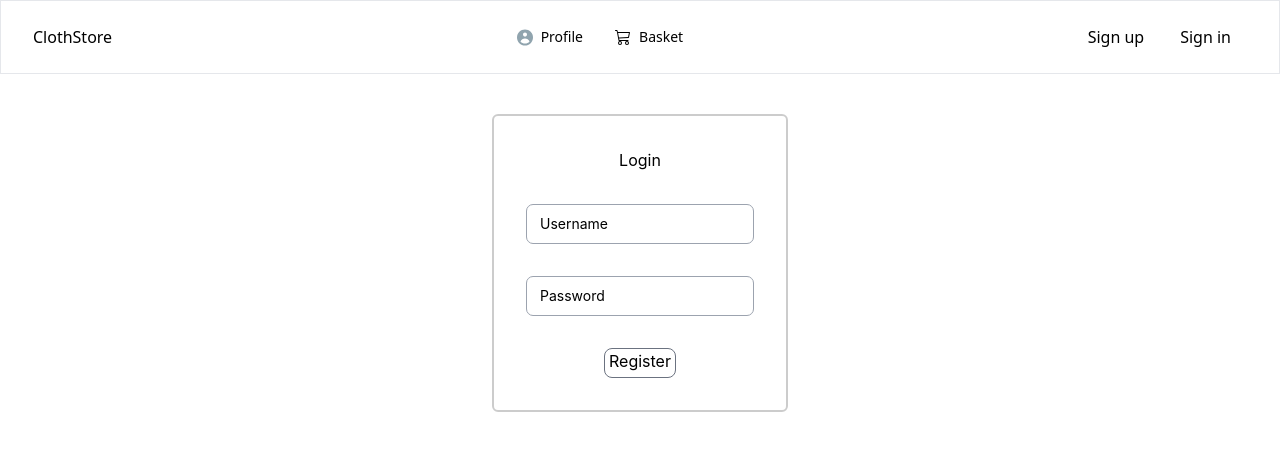
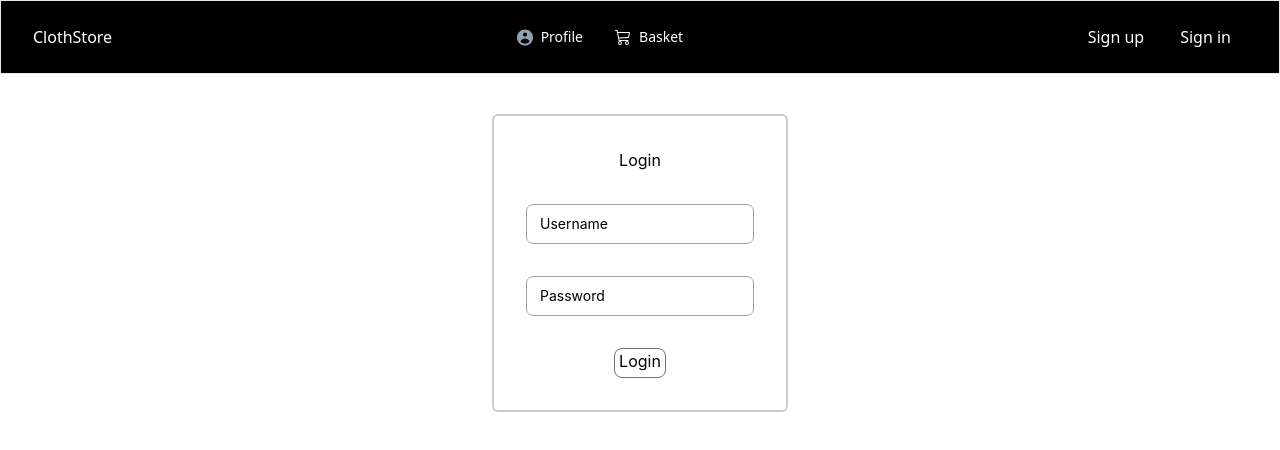
Before and after one commit to ScarWxlf/onlineStoreClient, a React (Create React App) app: page /sign-in in a window 1280 px wide. Shown: the top 450 px of the page. Built offline with nearby package versions, Linux system fonts and the light colour scheme; the HTML template or start-up script is replaced by a standard one.

Commit message:
test: isauth

```diff
--- a/package.json
+++ b/package.json
@@ -9,9 +9,7 @@
     "@testing-library/user-event": "^13.5.0",
     "axios": "^1.6.0",
     "http-server": "^14.1.1",
-    "js-cookie": "^3.0.5",
     "react": "^18.2.0",
-    "react-cookie": "^6.1.1",
     "react-dom": "^18.2.0",
     "react-icons": "^4.11.0",
     "react-router-dom": "^6.18.0",
--- a/src/components/body.js
+++ b/src/components/body.js
@@ -1,7 +1,9 @@
 import React from "react";
 import "./style.css"
+import { Auth } from "./isauth";
 
 function Body(){
+    console.log(Auth());
     return(
         <div className="bg-red d-flex justify-content-center align-items-end">
         <button className="btn btn-primary mb-5"></button>
--- /dev/null
+++ b/src/components/isauth.js
@@ -0,0 +1,10 @@
+import axios from "axios";
+
+export const Auth = () => {
+  //http://ec2-13-53-121-204.eu-north-1.compute.amazonaws.com/api/register or /api/register
+  axios
+    .get("/")
+    .then((response) => {
+      console.log(response);
+    });
+};
--- a/src/components/navbar.js
+++ b/src/components/navbar.js
@@ -69,7 +69,7 @@ export default function NavbarDefault() {
 
   return (
     <>
-      <Navbar className="mx-auto max-w-screen-xl px-4 py-2 lg:px-8 lg:py-4">
+      <Navbar className="mx-auto max-w-screen-xxl bg-black text-white px-4 py-2 lg:px-8 lg:py-4">
         <div className="container mx-auto flex items-center justify-between text-blue-gray-900">
           <Typography
             as="a"
--- a/src/components/sign-in.js
+++ b/src/components/sign-in.js
@@ -76,7 +76,7 @@ function SignIn() {
             className="border border-gray-500 rounded-lg px-1 pb-1 duration-300 hover:bg-gray-900 hover:text-white hover:outline-2"
             type="submit"
           >
-            Register
+            Login
           </button>
         </form>
       </div>
--- a/src/components/sign-up.js
+++ b/src/components/sign-up.js
@@ -1,8 +1,10 @@
 import React, { useState } from "react";
 import axios from "axios";
-import Cookies from "js-cookie";
+import { Auth } from "./isauth";
+import {useNavigate} from "react-router-dom";
 
 function SignUp() {
+  const navigate = useNavigate();
   const [data, setData] = useState({
     username: "",
     password: "",
@@ -16,7 +18,7 @@ function SignUp() {
     });
   };
 
-  let cookieValue;
+  console.log(Auth())
 
   const handleSubmit = (e) => {
     e.preventDefault();
@@ -33,8 +35,7 @@ function SignUp() {
       )
       .then((response) => {
         console.log(response.data);
-        cookieValue = Cookies.get("connect.sid");
-        console.log(cookieValue);
+        navigate("/");
       });
   };
 
```
Also changed, not shown: 1 other file (tests, documents, lock files or other folders).
